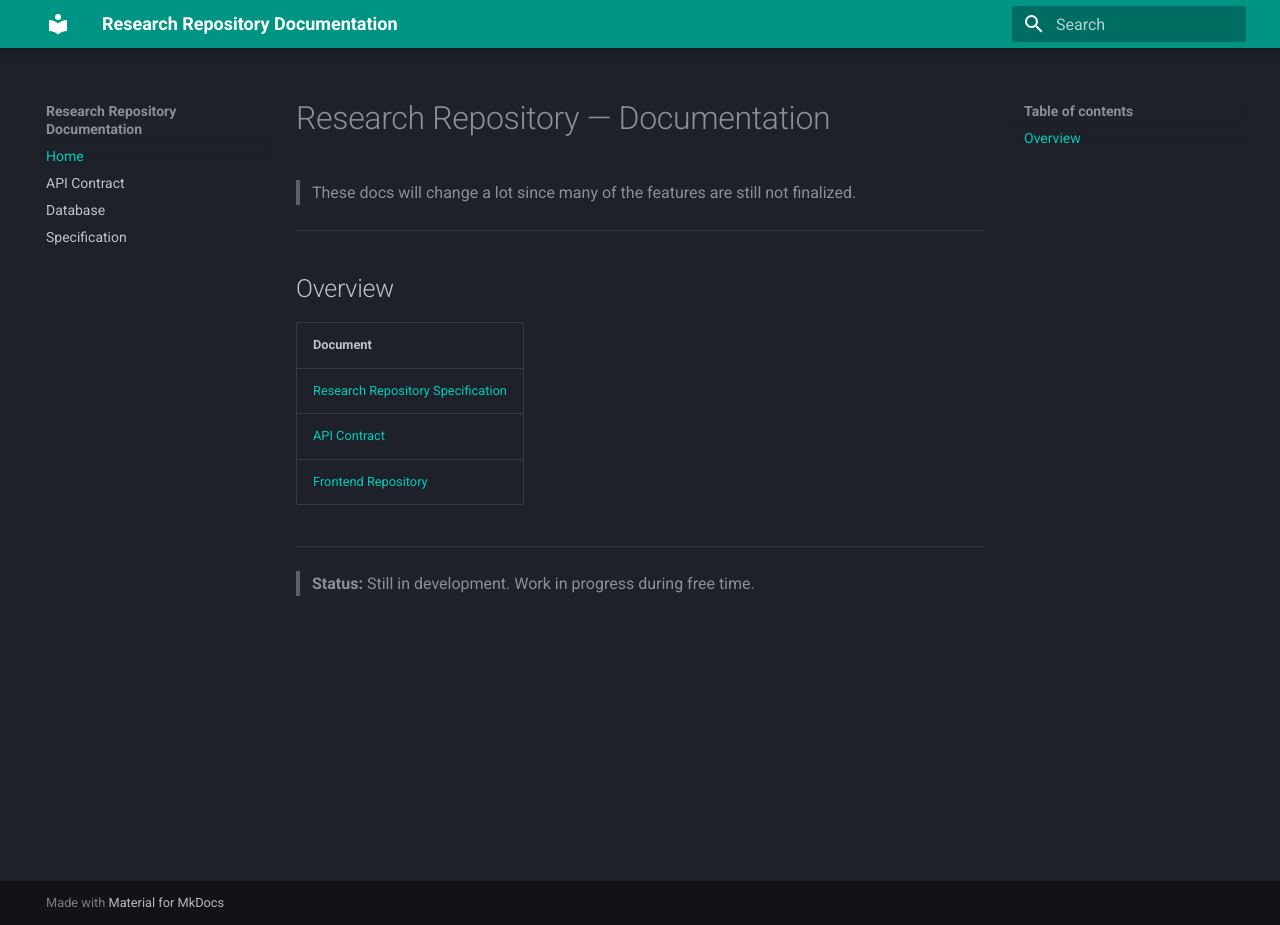
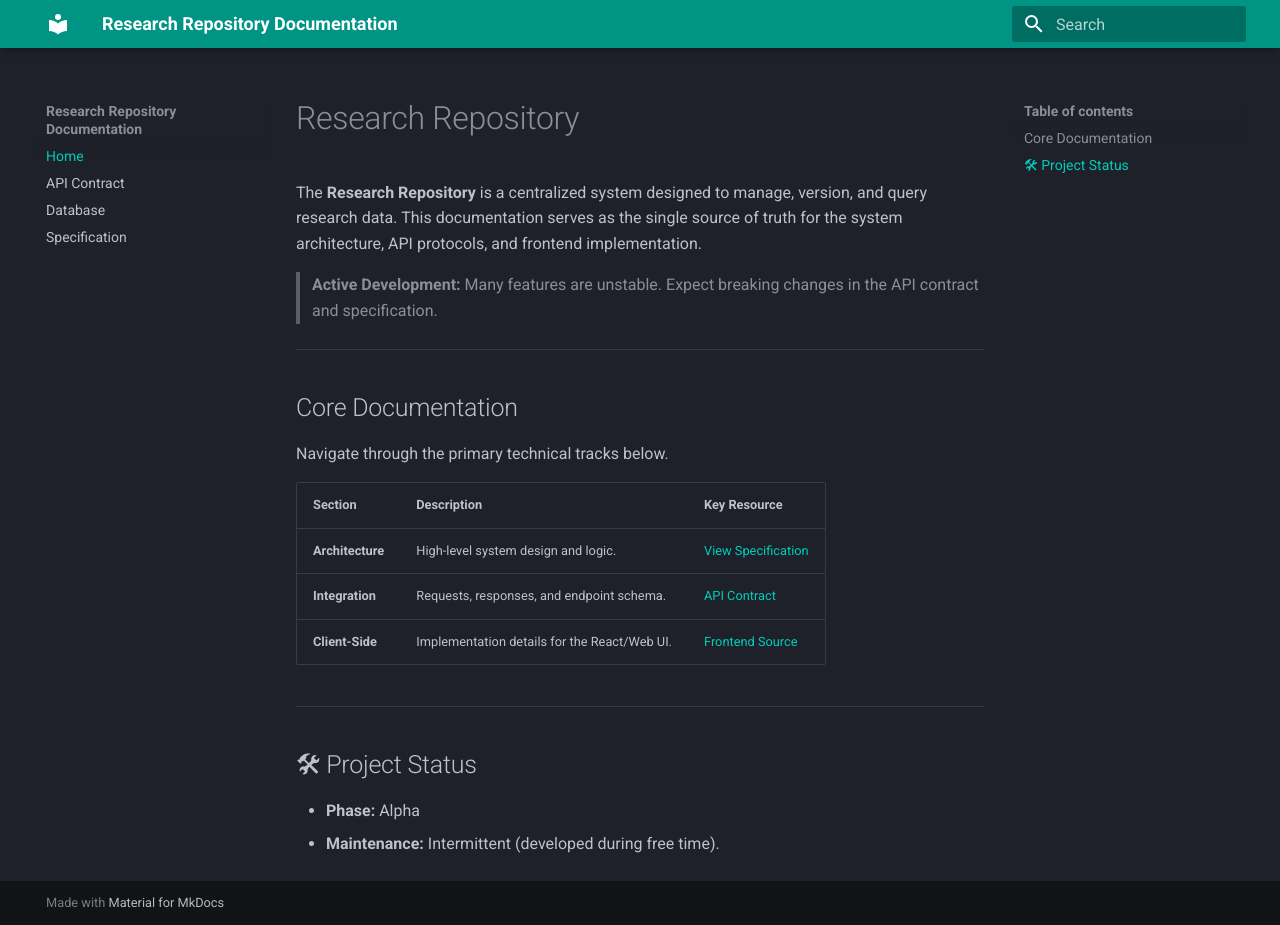
Before and after one commit to r4ppz/research-repo-docs, an MkDocs documentation site: the page built from docs/index.md, in a window 1280 px wide and 925 px high. Built offline with MkDocs 1.6.1 and Material for MkDocs 9.7.7, drawn with Linux system fonts in a browser that asks for light colours.

Commit message:
feat(docs,workflow): improvements

```diff
--- a/docs/index.md
+++ b/docs/index.md
@@ -1,17 +1,24 @@
-# Research Repository — Documentation
+# Research Repository
 
-> These docs will change a lot since many of the features are still not finalized.
+The **Research Repository** is a centralized system designed to manage, version, and query research data. This documentation serves as the single source of truth for the system architecture, API protocols, and frontend implementation.
+
+> **Active Development:** Many features are unstable. Expect breaking changes in the API contract and specification.
 
 ---
 
-## Overview
+## Core Documentation
 
-| Document                                                            |
-| ------------------------------------------------------------------- |
-| [Research Repository Specification](./research_repo_spec.md)        |
-| [API Contract](./api_contract.md)                                   |
-| [Frontend Repository](https://github.com/r4ppz/research-repository) |
+Navigate through the primary technical tracks below.
+
+| Section          | Description                                  | Key Resource                                                    |
+| ---------------- | -------------------------------------------- | --------------------------------------------------------------- |
+| **Architecture** | High-level system design and logic.          | [View Specification](./research_repo_spec.md)                   |
+| **Integration**  | Requests, responses, and endpoint schema.    | [API Contract](./api_contract.md)                               |
+| **Client-Side**  | Implementation details for the React/Web UI. | [Frontend Source](https://github.com/r4ppz/research-repository) |
 
 ---
 
-> **Status:** Still in development. Work in progress during free time.
+## 🛠 Project Status
+
+- **Phase:** Alpha
+- **Maintenance:** Intermittent (developed during free time).
```
Also changed, not shown: 1 other file.
